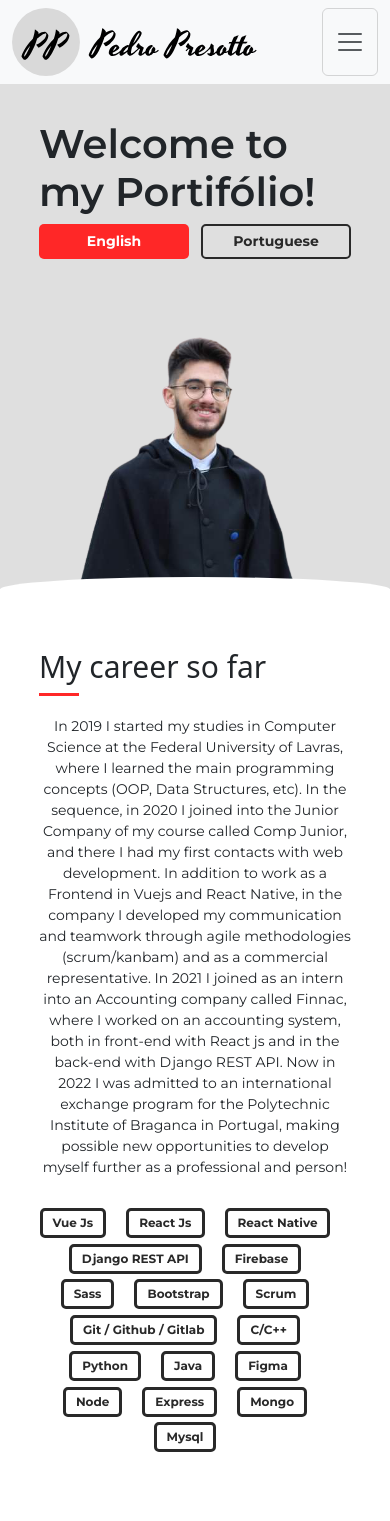
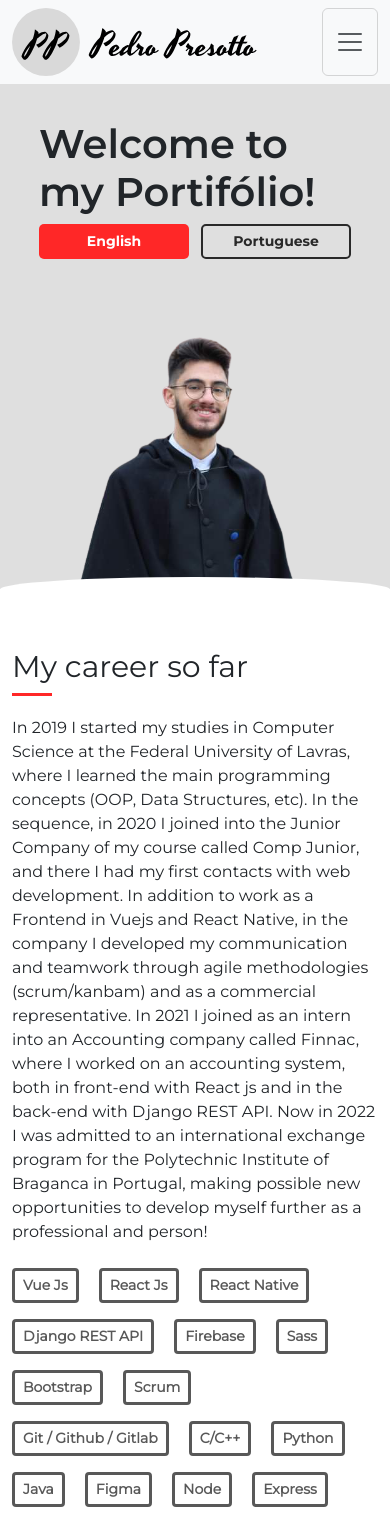
Before and after one commit to pedrofsp/My-Portifolio-Website, a React (Create React App) app: page / in a window 390 px wide. Shown: the top 1521 px of the page. Built offline with nearby package versions, Linux system fonts and the light colour scheme.

Commit message:
About Section Update

```diff
--- a/src/App.scss
+++ b/src/App.scss
@@ -1,4 +1,7 @@
 /*CSS RESET*/
+
+@import "./sass/functions.scss";
+@import "./sass/variables.scss";
 
 html,
 body,
@@ -110,7 +113,7 @@ blockquote:before,
 blockquote:after,
 q:before,
 q:after {
-  content: '';
+  content: "";
   content: none;
 }
 table {
--- a/src/Sections/About/index.js
+++ b/src/Sections/About/index.js
@@ -2,7 +2,9 @@ import React from "react";
 import StackComponent from "../../components/Stack";
 import TitleComponent from "../../components/Title";
 import { connect } from "react-redux";
+import { Container } from "react-bootstrap";
 import "./style.scss";
+import { isMobile } from "../../functions/functions";
 
 const About = ({ english }) => {
   const stackArray = [
@@ -25,60 +27,31 @@ const About = ({ english }) => {
     "Mysql",
   ];
 
+  const textEN =
+    "In 2019 I started my studies in Computer Science at the Federal University of Lavras, where I learned the main programming concepts (OOP, Data Structures, etc). In the sequence, in 2020 I joined into the Junior Company of my course called Comp Junior, and there I had my first contacts with web development. In addition to work as a Frontend in Vuejs and React Native, in the company I developed my communication and teamwork through agile methodologies (scrum/kanbam) and as a commercial representative. In 2021 I joined as an intern into an Accounting company called Finnac, where I worked on an accounting system, both in front-end with React js and in the back-end with Django REST API. Now in 2022 I was admitted to an international exchange program for the Polytechnic Institute of Braganca in Portugal, making possible new opportunities to develop myself further as a professional and person!";
+  const textPT =
+    "Em 2019 iniciei meus estudos em Ciências da Computação pela Universidade federal de Lavras onde aprendi os conceitos principais de programação (POO, Estrutura de dados e etc). Na sequencia, em 2020 ingressei na Empresa Júnior do meu curso chamada Comp Júnior e la tive meus primeiros contatos com desenvolvimento web. Além de trabalhar como Frontend em Vuejs e React Native, na comp eu desenvolvi minha comunição e trabalho em equipe atravez de metodologias ageis (scrum/kanbam) e como representante comercial. Em 2021 ingressei como estagiario em uma empresa de Contabilidade chamada Finnac onde trabalhei em um sistema de conbilidades tanto no front-end em React js quanto no back-end em Django REST API. E por ultimo em 2022 fui admitido para um programa de intercambio para o Instituto Politécnico de Portugal o que esta me abrindo novas oportunidades para me desenvolver ainda mais como profissional!";
+
   const listStack = stackArray.map((item) => (
-    <div className="flex-stack">
-      <StackComponent text={item} />
-      <div className="flex-space"></div>
-    </div>
+    <StackComponent small={isMobile()} text={item} />
   ));
 
   return (
-    <div className="all-about">
-      <div className="content">
-        <TitleComponent text={english ? "My career so far" : "Minha jornada"} />
-        <div className="flex-content">
-          {english ? (
-            <p>
-              In 2019 I started my studies in Computer Science at the Federal
-              University of Lavras, where I learned the main programming
-              concepts (OOP, Data Structures, etc). In the sequence, in 2020 I
-              joined into the Junior Company of my course called Comp Junior,
-              and there I had my first contacts with web development. In
-              addition to work as a Frontend in Vuejs and React Native, in the
-              company I developed my communication and teamwork through agile
-              methodologies (scrum/kanbam) and as a commercial representative.
-              In 2021 I joined as an intern into an Accounting company called
-              Finnac, where I worked on an accounting system, both in front-end
-              with React js and in the back-end with Django REST API. Now in
-              2022 I was admitted to an international exchange program for the
-              Polytechnic Institute of Braganca in Portugal, making possible new
-              opportunities to develop myself further as a professional and
-              person!
-            </p>
-          ) : (
-            <p>
-              Em 2019 iniciei meus estudos em Ciências da Computação pela
-              Universidade federal de Lavras onde aprendi os conceitos
-              principais de programação (POO, Estrutura de dados e etc). Na
-              sequencia, em 2020 ingressei na Empresa Júnior do meu curso
-              chamada Comp Júnior e la tive meus primeiros contatos com
-              desenvolvimento web. Além de trabalhar como Frontend em Vuejs e
-              React Native, na comp eu desenvolvi minha comunição e trabalho em
-              equipe atravez de metodologias ageis (scrum/kanbam) e como
-              representante comercial. Em 2021 ingressei como estagiario em uma
-              empresa de Contabilidade chamada Finnac onde trabalhei em um
-              sistema de conbilidades tanto no front-end em React js quanto no
-              back-end em Django REST API. E por ultimo em 2022 fui admitido
-              para um programa de intercambio para o Instituto Politécnico de
-              Portugal o que esta me abrindo novas oportunidades para me
-              desenvolver ainda mais como profissional!
-            </p>
-          )}
-
-          <div className="stack">{listStack}</div>
-        </div>
+    <Container className="all-about">
+      <TitleComponent text={english ? "My career so far" : "Minha jornada"} />
+      <div className="d-flex flex-column flex-md-row">
+        <p
+          className={isMobile() ? "" : "lead"}
+          style={{
+            flex: 1.5,
+          }}
+        >
+          {english ? textEN : textPT}
+        </p>
+        <div className="d-none d-md-block mx-3"></div>
+        <div style={{ flex: 1 }}>{listStack}</div>
       </div>
-    </div>
+    </Container>
   );
 };
 
--- a/src/Sections/About/style.scss
+++ b/src/Sections/About/style.scss
@@ -2,62 +2,5 @@
 @import "../../sass/functions.scss";
 
 .all-about {
-  width: 100%;
-  @include flexBox(row, center);
-  .content {
-    width: $widthPagePorcentage;
-
-    .flex-content {
-      @include flexBox(row, space-between);
-
-      p {
-        font-family: MontserratRegular;
-        width: 48%;
-        font-size: $lg;
-      }
-
-      .stack {
-        @include flexBox(row, center);
-        width: 40%;
-        flex-wrap: wrap;
-        .flex-stack {
-          display: flex;
-          .flex-space {
-            @include horizontalSpace(20px);
-          }
-        }
-      }
-    }
-  }
+  font-family: MontserratRegular;
 }
-
-@media only screen and (max-width: 1000px) {
-  .all-about {
-    .content {
-      .flex-content {
-        display: flex;
-        flex-direction: column;
-
-        p {
-          width: 100%;
-          text-align: center;
-          margin-bottom: 30px;
-          font-size: $md;
-        }
-
-        .stack {
-          @include flexBox(row, center);
-          width: 100%;
-          height: 250px;
-          flex-wrap: wrap;
-          .flex-stack {
-            display: flex;
-            .flex-space {
-              @include horizontalSpace(20px);
-            }
-          }
-        }
-      }
-    }
-  }
-}
--- a/src/Sections/Introduction/style.scss
+++ b/src/Sections/Introduction/style.scss
@@ -38,7 +38,7 @@
 
         img {
           height: 600px;
-          margin-top: 200px;
+          margin-top: 100px;
         }
       }
     }
--- a/src/components/Stack/index.js
+++ b/src/components/Stack/index.js
@@ -1,10 +1,21 @@
-import React from 'react';
-import './style.scss';
+import React from "react";
+import { Button } from "react-bootstrap";
 
 export default function StackComponent(props) {
   return (
-    <div className={`all-stack-component ${props.small ? 'small' : ''}`}>
-      <span>{props.text}</span>
-    </div>
+    <Button
+      disabled
+      variant="outline"
+      className="my-2"
+      size={props.small ? "sm" : "md"}
+      style={{
+        borderWidth: "3px",
+        color: "black",
+        fontWeight: "bold",
+        marginRight: "20px",
+      }}
+    >
+      {props.text}
+    </Button>
   );
 }
--- a/src/components/Stack/style.scss
+++ /dev/null
@@ -1,36 +0,0 @@
-@import '../../sass/functions.scss';
-@import '../../sass/variables.scss';
-
-.all-stack-component {
-  border: none;
-  @include flexBox(column, center);
-  height: 40px;
-  padding: 0px 10px;
-  border-radius: 5px;
-  background-color: transparent;
-  border: 3px solid $black;
-  color: $black;
-  span {
-    font-family: MontserratBold;
-    text-align: center;
-    text-decoration: none;
-    display: inline-block;
-    font-size: 16px;
-  }
-}
-
-.small {
-  height: 30px;
-  span {
-    font-size: $sm;
-  }
-}
-
-@media only screen and (max-width: 600px) {
-  .all-stack-component {
-    height: 30px;
-    span {
-      font-size: $sm;
-    }
-  }
-}
--- /dev/null
+++ b/src/functions/functions.js
@@ -0,0 +1,6 @@
+function isMobile() {
+  const mobileMaxWidth = 767; // Adjust this value to define your mobile breakpoint
+  return window.innerWidth <= mobileMaxWidth;
+}
+
+export { isMobile };
```
